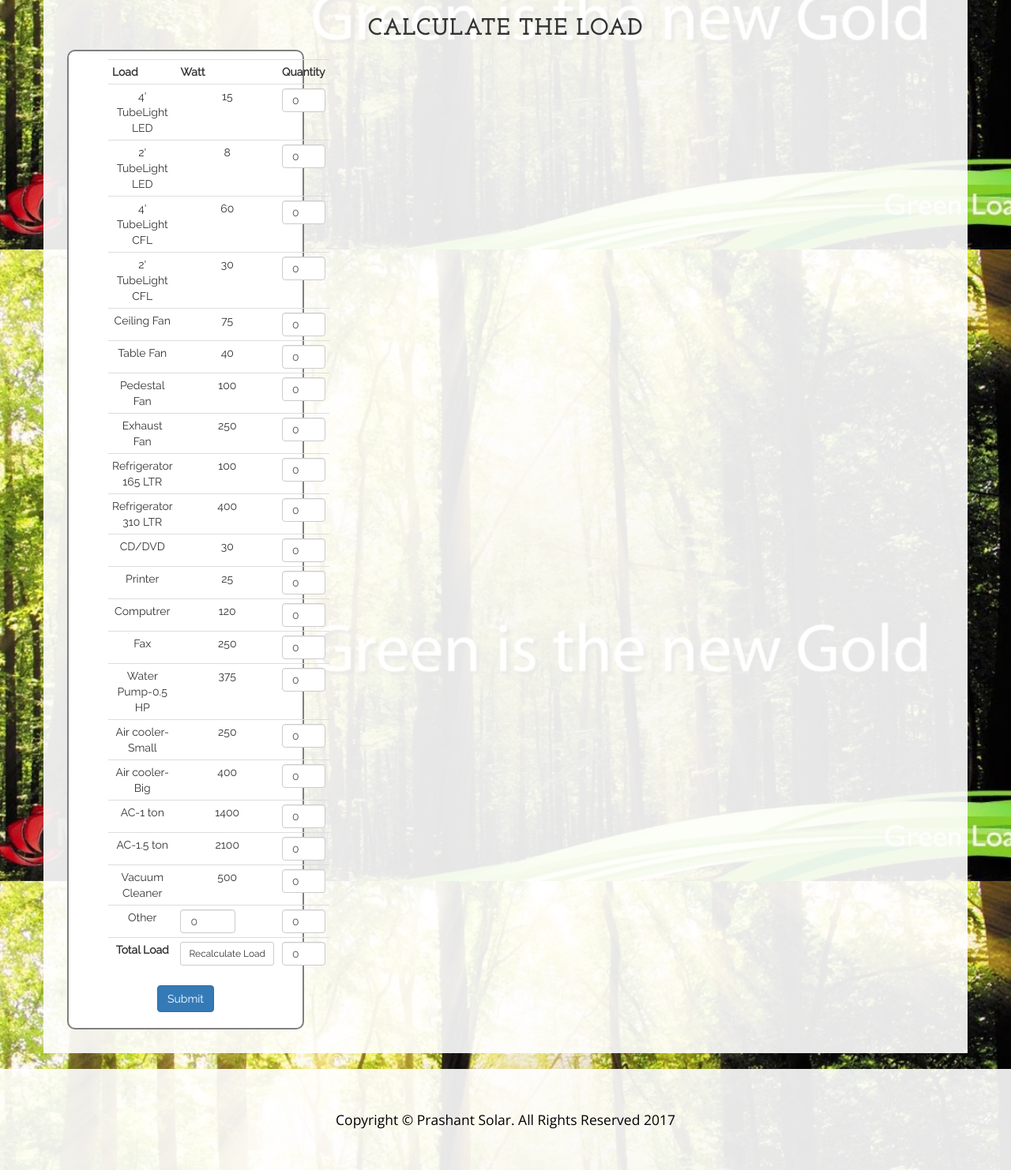
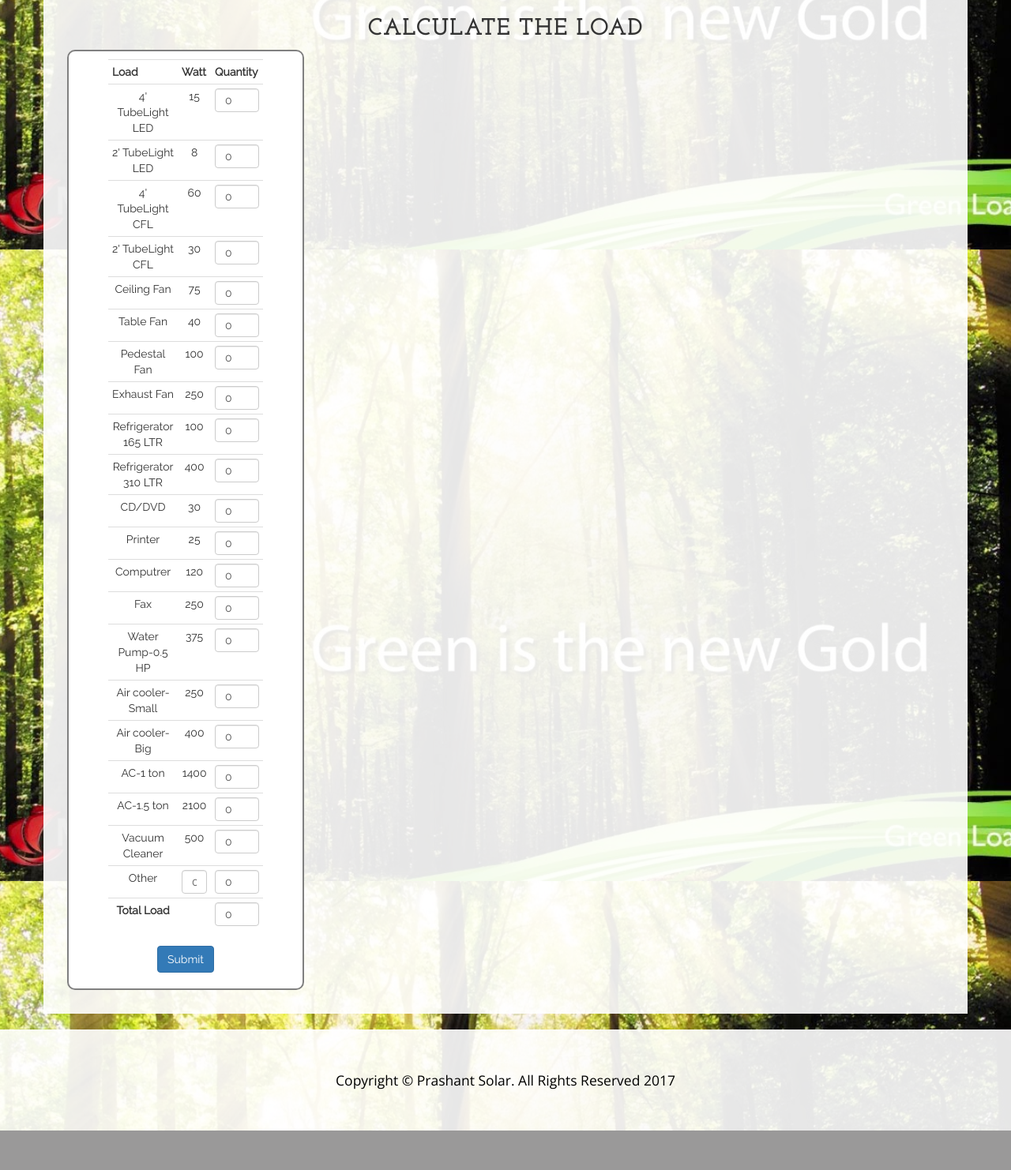
Before and after one commit to Priyanka-Lubal/Prashant-Solar, a PHP site: page /calculator.php in a window 1280 px wide. Shown: the part 1284-2766 px from the top of the page at 79% size. After the commit the page ends 2716 px from the top, so only its background shows below. Run offline with PHP 8.4, Linux system fonts and the light colour scheme.

Commit message:
calculator.php

```diff
--- a/site/calculator.php
+++ b/site/calculator.php
@@ -62,12 +62,12 @@
 
                         }
 
-//                        $('#total_load').val(total_load);
+                        $('#total_load').val(total_load);
 
                         document.getElementById('total_load').innerHTML = total_load;
                     }
                 </script>
-                <form method="post" action="calculator.php?action=method2_process" name="form1" id="form1">
+                <form method="post" action="value.php" name="form1" id="form1">
                     <table class="table table-condensed" style="max-width:600px;">
                         <tr>
                             <th>Load</th>
@@ -77,157 +77,157 @@
                         <tr>
                             <td>4' TubeLight LED</td>
                             <td>15<input type="hidden" name="watt_0" id="watt_0" value="15"></td>
-                            <td><input type="text" name="watt_0" id="watt_0" value="0" class="form-control"
-                                       style="max-width:70px; max-height:30px; ">
+                            <td><input type="text" name="watt_0" id="qty_0" value="0" class="form-control"
+                                       style="max-width:70px; max-height:30px; " onchange="calc_load()">
                             </td>
                         </tr>
                         <tr>
                             <td>2' TubeLight LED</td>
                             <td>8<input type="hidden" name="watt_1" id="watt_1" value="8"></td>
-                            <td><input type="text" name="watt_1" id="watt_1" value="0" class="form-control"
+                            <td><input type="text" name="watt_1" id="qty_1" value="0" class="form-control"
                                        style="max-width:70px; max-height:30px; " onchange="calc_load()">
                             </td>
                         </tr>
                         <tr>
                             <td>4' TubeLight CFL</td>
                             <td>60<input type="hidden" name="watt_2" id="watt_2" value="60"></td>
-                            <td><input type="text" name="watt_2" id="watt_2" value="0" class="form-control"
-                                       style="max-width:70px; max-height:30px; ">
+                            <td><input type="text" name="watt_2" id="qty_2" value="0" class="form-control"
+                                       style="max-width:70px; max-height:30px; " onchange="calc_load()">
                             </td>
                         </tr>
                         <tr>
                             <td>2' TubeLight CFL</td>
                             <td>30<input type="hidden" name="watt_3" id="watt_3" value="30"></td>
-                            <td><input type="text" name="watt_3" id="watt_3" value="0" class="form-control"
-                                       style="max-width:70px; max-height:30px; ">
+                            <td><input type="text" name="watt_3" id="qty_3" value="0" class="form-control"
+                                       style="max-width:70px; max-height:30px; " onchange="calc_load()">
                             </td>
                         </tr>
                         <tr>
                             <td>Ceiling Fan</td>
                             <td>75<input type="hidden" name="watt_4" id="watt_4" value="75"></td>
-                            <td><input type="text" name="watt_4" id="watt_4" value="0" class="form-control"
-                                       style="max-width:70px; max-height:30px; ">
+                            <td><input type="text" name="watt_4" id="qty_4" value="0" class="form-control"
+                                       style="max-width:70px; max-height:30px; " onchange="calc_load()">
                             </td>
                         </tr>
                         <tr>
                             <td>Table Fan</td>
                             <td>40<input type="hidden" name="watt_5" id="watt_5" value="40"></td>
-                            <td><input type="text" name="watt_5" id="watt_5" value="0" class="form-control"
-                                       style="max-width:70px; max-height:30px; ">
+                            <td><input type="text" name="watt_5" id="qty_5" value="0" class="form-control"
+                                       style="max-width:70px; max-height:30px; " onchange="calc_load()">
                             </td>
                         </tr>
                         <tr>
                             <td>Pedestal Fan</td>
                             <td>100<input type="hidden" name="watt_6" id="watt_6" value="100"></td>
-                            <td><input type="text" name="watt_6" id="watt_6" value="0" class="form-control"
-                                       style="max-width:70px; max-height:30px; ">
+                            <td><input type="text" name="watt_6" id="qty_6" value="0" class="form-control"
+                                       style="max-width:70px; max-height:30px; " onchange="calc_load()">
                             </td>
                         </tr>
                         <tr>
                             <td>Exhaust Fan</td>
                             <td>250<input type="hidden" name="watt_7" id="watt_7" value="250"></td>
-                            <td><input type="text" name="watt_7" id="watt_7" value="0" class="form-control"
-                                       style="max-width:70px; max-height:30px; ">
+                            <td><input type="text" name="watt_7" id="qty_7" value="0" class="form-control"
+                                       style="max-width:70px; max-height:30px; " onchange="calc_load()">
                             </td>
                         </tr>
                         <tr>
                             <td>Refrigerator 165 LTR</td>
                             <td>100<input type="hidden" name="watt_8" id="watt_8" value="100"></td>
-                            <td><input type="text" name="watt_8" id="watt_8" value="0" class="form-control"
-                                       style="max-width:70px; max-height:30px; ">
+                            <td><input type="text" name="watt_8" id="qty_8" value="0" class="form-control"
+                                       style="max-width:70px; max-height:30px; " onchange="calc_load()">
                             </td>
                         </tr>
                         <tr>
                             <td>Refrigerator 310 LTR</td>
                             <td>400<input type="hidden" name="watt_9" id="watt_9" value="400"></td>
-                            <td><input type="text" name="watt_9" id="watt_9" value="0" class="form-control"
-                                       style="max-width:70px; max-height:30px; ">
+                            <td><input type="text" name="watt_9" id="qty_9" value="0" class="form-control"
+                                       style="max-width:70px; max-height:30px; " onchange="calc_load()">
                             </td>
                         </tr>
                         <tr>
                             <td>CD/DVD</td>
                             <td>30<input type="hidden" name="watt_10" id="watt_10" value="30"></td>
-                            <td><input type="text" name="watt_10" id="watt_10" value="0" class="form-control"
-                                       style="max-width:70px; max-height:30px; ">
+                            <td><input type="text" name="watt_10" id="qty_10" value="0" class="form-control"
+                                       style="max-width:70px; max-height:30px; " onchange="calc_load()">
                             </td>
                         </tr>
                         <tr>
                             <td>Printer</td>
                             <td>25<input type="hidden" name="watt_11" id="watt_11" value="25"></td>
-                            <td><input type="text" name="watt_11" id="watt_11" value="0" class="form-control"
-                                       style="max-width:70px; max-height:30px; ">
+                            <td><input type="text" name="watt_11" id="qty_11" value="0" class="form-control"
+                                       style="max-width:70px; max-height:30px; " onchange="calc_load()">
                             </td>
                         </tr>
                         <tr>
                             <td>Computrer</td>
                             <td>120<input type="hidden" name="watt_12" id="watt_12" value="120"></td>
-                            <td><input type="text" name="watt_12" id="watt_12" value="0" class="form-control"
-                                       style="max-width:70px; max-height:30px; ">
+                            <td><input type="text" name="watt_12" id="qty_12" value="0" class="form-control"
+                                       style="max-width:70px; max-height:30px; " onchange="calc_load()">
                             </td>
                         </tr>
                         <tr>
                             <td>Fax</td>
                             <td>250<input type="hidden" name="watt_13" id="watt_13" value="250"></td>
-                            <td><input type="text" name="watt_13" id="watt_13" value="0" class="form-control"
-                                       style="max-width:70px; max-height:30px; ">
+                            <td><input type="text" name="watt_13" id="qty_13" value="0" class="form-control"
+                                       style="max-width:70px; max-height:30px; " onchange="calc_load()">
                             </td>
                         </tr>
                         <tr>
                             <td>Water Pump-0.5 HP</td>
                             <td>375<input type="hidden" name="watt_14" id="watt_14" value="375"></td>
-                            <td><input type="text" name="watt_14" id="watt_14" value="0" class="form-control"
-                                       style="max-width:70px; max-height:30px; ">
+                            <td><input type="text" name="watt_14" id="qty_14" value="0" class="form-control"
+                                       style="max-width:70px; max-height:30px; " onchange="calc_load()">
                             </td>
                         </tr>
                         <tr>
                             <td>Air cooler-Small</td>
                             <td>250<input type="hidden" name="watt_15" id="watt_15" value="250"></td>
-                            <td><input type="text" name="watt_15" id="watt_15" value="0" class="form-control"
-                                       style="max-width:70px; max-height:30px; ">
+                            <td><input type="text" name="watt_15" id="qty_15" value="0" class="form-control"
+                                       style="max-width:70px; max-height:30px; " onchange="calc_load()">
                             </td>
                         </tr>
                         <tr>
                             <td>Air cooler-Big</td>
                             <td>400<input type="hidden" name="watt_16" id="watt_16" value="400"></td>
-                            <td><input type="text" name="watt_16" id="watt_16" value="0" class="form-control"
-                                       style="max-width:70px; max-height:30px; ">
+                            <td><input type="text" name="watt_16" id="qty_16" value="0" class="form-control"
+                                       style="max-width:70px; max-height:30px; " onchange="calc_load()">
                             </td>
                         </tr>
                         <tr>
                             <td>AC-1 ton</td>
                             <td>1400<input type="hidden" name="watt_17" id="watt_17" value="1400"></td>
-                            <td><input type="text" name="watt_17" id="watt_17" value="0" class="form-control"
-                                       style="max-width:70px; max-height:30px; ">
+                            <td><input type="text" name="watt_17" id="qty_17" value="0" class="form-control"
+                                       style="max-width:70px; max-height:30px; " onchange="calc_load()">
                             </td>
                         </tr>
                         <tr>
                             <td>AC-1.5 ton</td>
                             <td>2100<input type="hidden" name="watt_18" id="watt_18" value="2100"></td>
-                            <td><input type="text" name="watt_18" id="watt_18" value="0" class="form-control"
-                                       style="max-width:70px; max-height:30px; ">
+                            <td><input type="text" name="watt_18" id="qty_18" value="0" class="form-control"
+                                       style="max-width:70px; max-height:30px; " onchange="calc_load()">
                             </td>
                         </tr>
                         <tr>
                             <td>Vacuum Cleaner</td>
                             <td>500<input type="hidden" name="watt_19" id="watt_19" value="500"></td>
-                            <td><input type="text" name="watt_19" id="watt_19" value="0" class="form-control"
-                                       style="max-width:70px; max-height:30px; ">
+                            <td><input type="text" name="watt_19" id="qty_19" value="0" class="form-control"
+                                       style="max-width:70px; max-height:30px; " onchange="calc_load()">
                             </td>
                         </tr>
                         <tr>
                             <td>Other</td>
                             <td><input type="text" name="watt_20" id="watt_20" value="0" class="form-control"
-                                       style="max-width:70px; max-height:30px; ">
+                                       style="max-width:70px; max-height:30px; " onchange="calc_load()">
                             </td>
-                            <td><input type="text" name="watt_20" id="watt_20" value="0" class="form-control"
-                                       style="max-width:70px; max-height:30px; ">
+                            <td><input type="text" name="watt_20" id="qty_20" value="0" class="form-control"
+                                       style="max-width:70px; max-height:30px; " onchange="calc_load()">
                             </td>
                         </tr>
                         <tr>
                             <td><b>Total Load</b></td>
                             <td>
-                                <input type="button" class="btn btn-sm btn-default" onclick="calc_load();"
-                                       value="Recalculate Load"></td>
+                                <!--                                <input type="button" class="btn btn-sm btn-default" onclick="calc_load();"-->
+                                <!--                                       value="Recalculate Load"></td>-->
                             <td><input type="text" name="total_load" id="total_load" value="0" class="form-control"
                                        style="max-width:100px; max-height:30px;">
                                 <div class="error_holder"></div>
```
